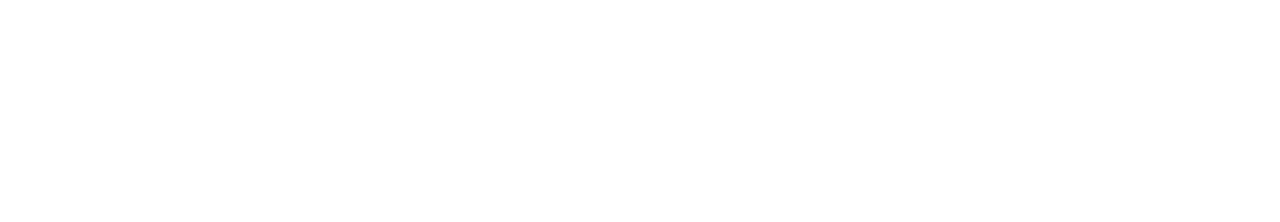
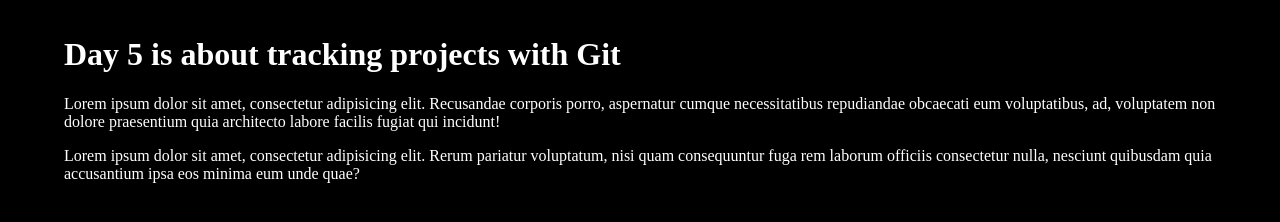
Before and after one commit to stefegg/day5, a plain HTML site: page index.html in a window 1280 px wide. Drawn offline with Linux system fonts and the light colour scheme.

Commit message:
fixed broken css

```diff
--- a/css.css
+++ b/css.css
@@ -1,6 +1,8 @@
-html {
-  font-family: sans-serif;
-  width: 90%
+
+
+body {
+  /* font-family: sans-serif; */
+  width: 90%;
   background-color: black;
   color: #fff;
   margin: 0 auto;
--- a/index.html
+++ b/index.html
@@ -2,7 +2,6 @@
 <html lang="en" dir="ltr">
 
 <head>
-  <meta charset="utf-8">
   <title>Stay Alive - Day 5</title>
   <link rel="stylesheet" href="css.css">
 </head>
```
